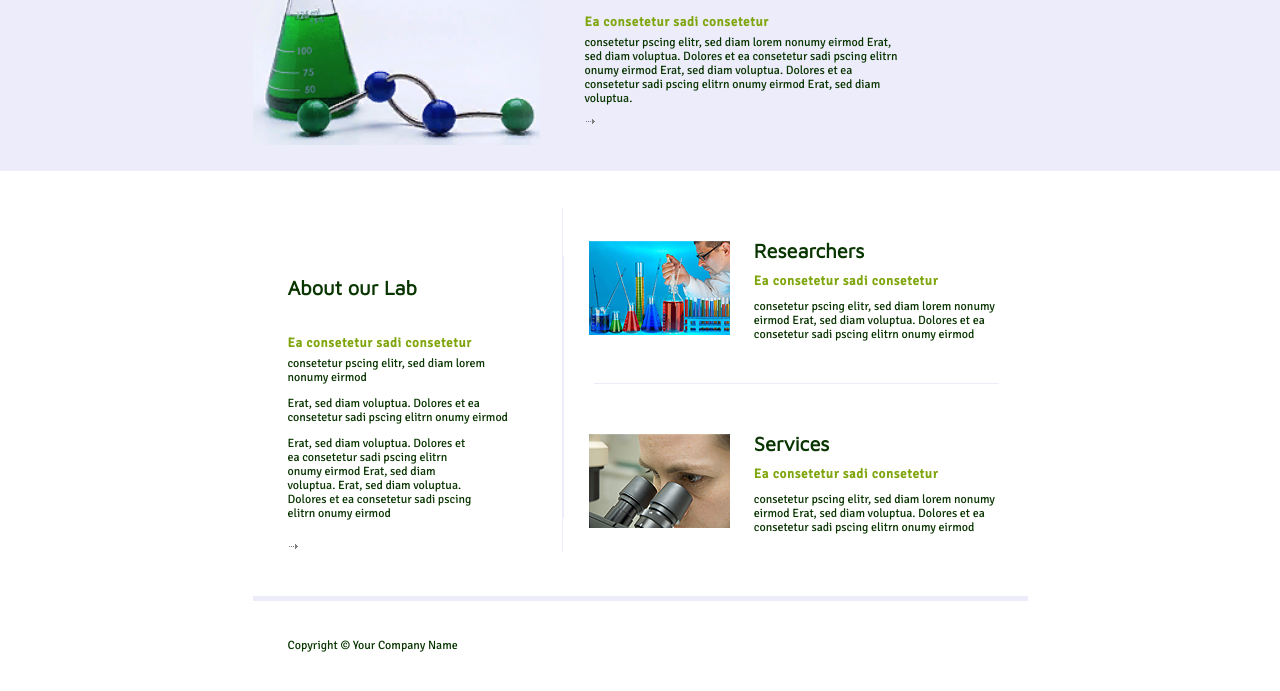
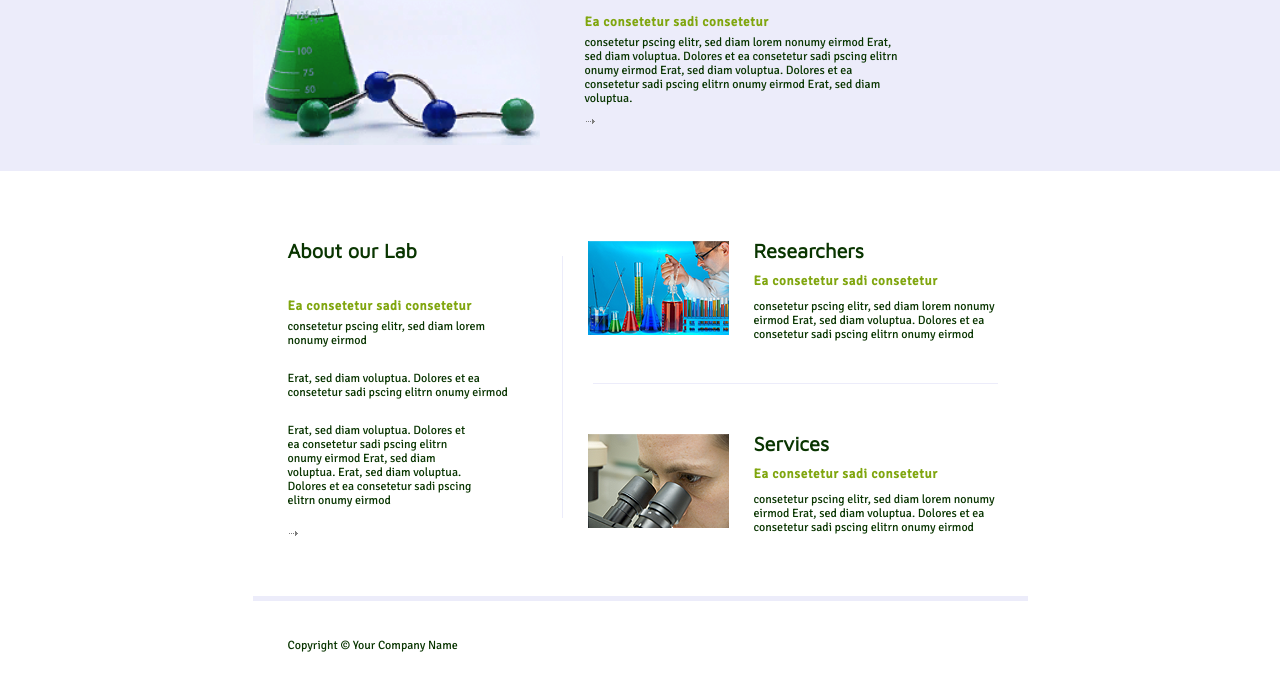
Before and after one commit to vadimkalaida/KalaydaVadim-LevelUpCoding-HomeWork-DOP, a plain HTML site: page index.html in a window 1280 px wide. Shown: the part 253-944 px from the top of the page. Drawn offline with Linux system fonts and the light colour scheme.

Commit message:
5-th Commit

```diff
--- a/index.html
+++ b/index.html
@@ -46,7 +46,7 @@
     <div class="about">
       <div class="about__container">
         <div class="about__left">
-          <h3 class="about__left-h3"><a href="#" class="h3">About our Lab<a></h3>
+            <h3 class="about__left-h3"><a href="#" class="h3">About our Lab</a></h3>
           <h4 class="h4 about__left-h4">Ea consetetur sadi consetetur</h4>
           <p class="p about__left-first-p">consetetur pscing elitr, sed diam lorem nonumy eirmod</p>
           <p class="p about__left-second-p">Erat, sed diam voluptua. Dolores et ea consetetur sadi pscing elitrn onumy eirmod </p>
--- a/style.css
+++ b/style.css
@@ -186,9 +186,7 @@ a {
   height: 425px;
   display: flex;
   flex-direction: column;
-  border-right: 1px solid #ECECFA;
   height: 80%;
-  margin-top: 37px;
 }
 
 .about__left-h3 {
```
